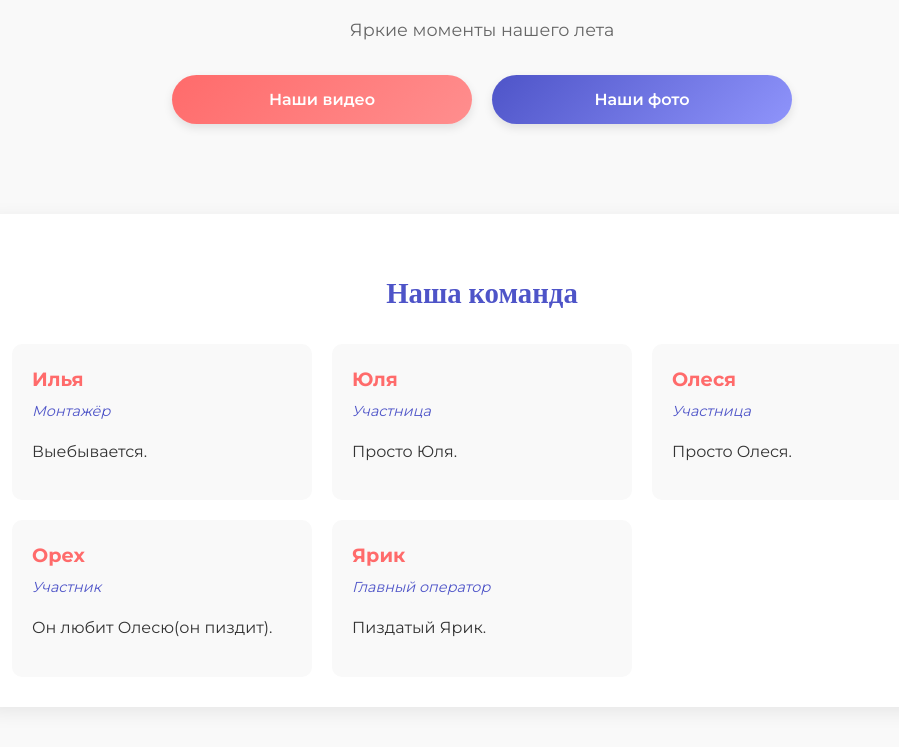
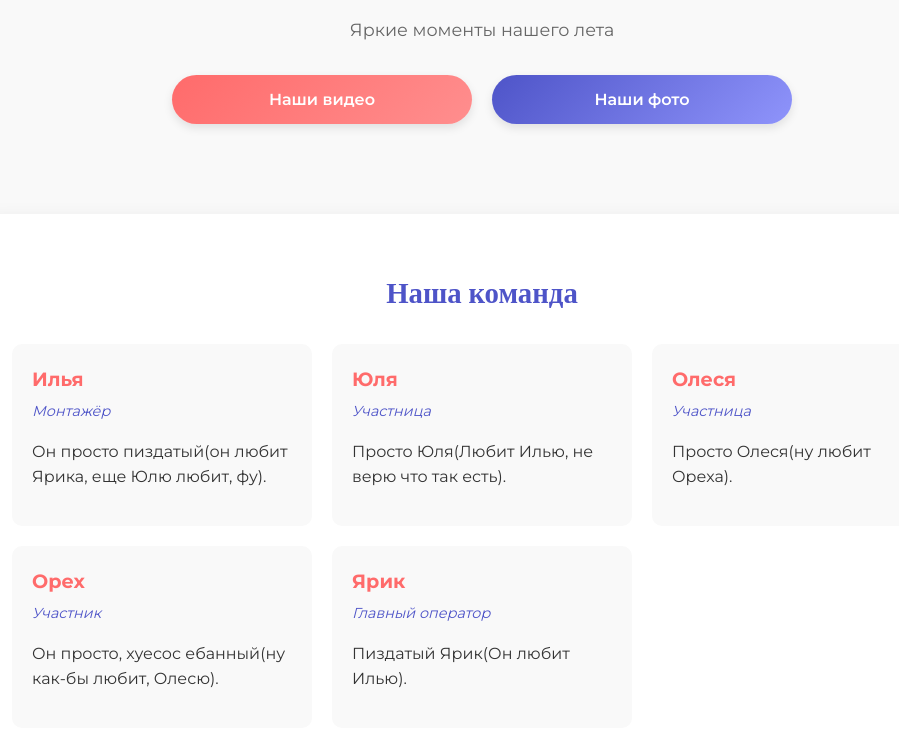
Before and after one commit to cuctpa/video, a plain HTML site: page index.html in a window 1280 px wide. Shown: the part 147-894 px from the top of the page, without its empty margins (158-1057 px from the left). Drawn offline with nearby package versions, Linux system fonts and the light colour scheme.

Commit message:
Update index.html

```diff
--- a/index.html
+++ b/index.html
@@ -191,31 +191,31 @@
                 <div class="team-member">
                     <div class="member-name">Илья</div>
                     <div class="member-role">Монтажёр</div>
-                    <p>Выебывается.</p>
+                    <p>Он просто пиздатый(он любит Ярика, еще Юлю любит, фу).</p>
                 </div>
 
                 <div class="team-member">
                     <div class="member-name">Юля</div>
                     <div class="member-role">Участница</div>
-                    <p>Просто Юля.</p>
+                    <p>Просто Юля(Любит Илью, не верю что так есть).</p>
                 </div>
 
                 <div class="team-member">
                     <div class="member-name">Олеся</div>
                     <div class="member-role">Участница</div>
-                    <p>Просто Олеся.</p>
+                    <p>Просто Олеся(ну любит Ореха).</p>
                 </div>
 
                 <div class="team-member">
                     <div class="member-name">Орех</div>
                     <div class="member-role">Участник</div>
-                    <p>Он любит Олесю(он пиздит).</p>
+                    <p>Он просто, хуесос ебанный(ну как-бы любит, Олесю).</p>
                 </div>
 
                 <div class="team-member">
                     <div class="member-name">Ярик</div>
                     <div class="member-role">Главный оператор</div>
-                    <p>Пиздатый Ярик.</p>
+                    <p>Пиздатый Ярик(Он любит Илью).</p>
                 </div>
             </div>
         </section>
```
